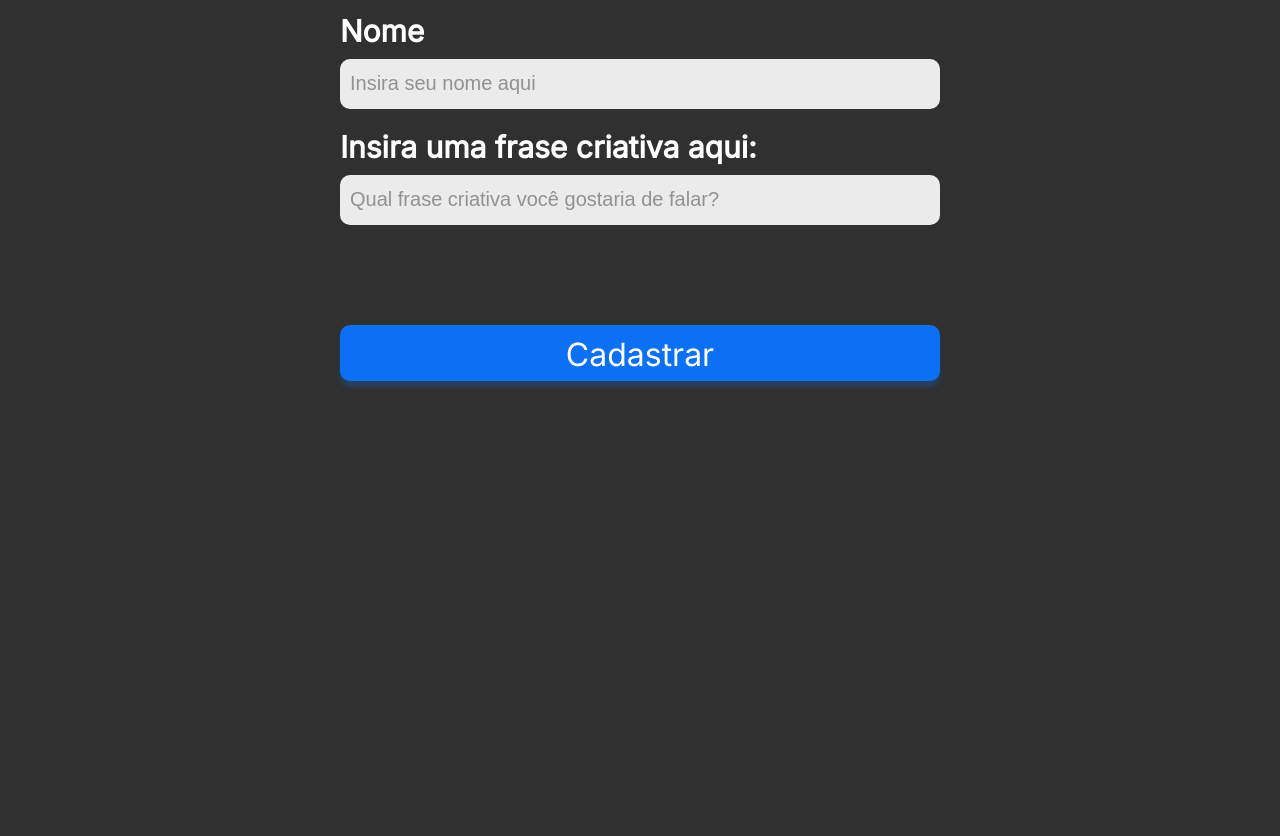
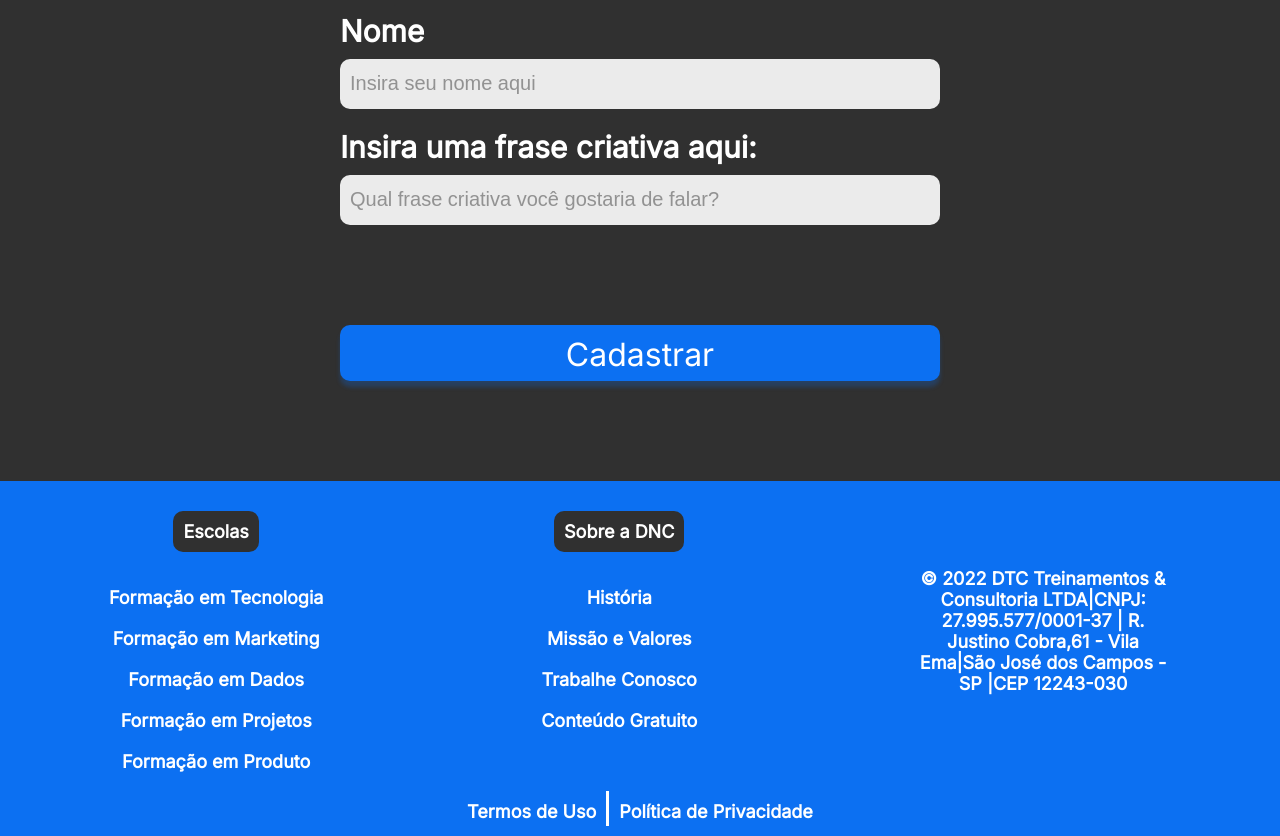
Before and after one commit to julia-gegers/bootcamp-dnc, a plain HTML site: page index.html in a window 1280 px wide. Shown: the part 1282-2118 px from the top of the page. Before the commit the page ends 1763 px from the top, so only its background shows below. Drawn offline with Linux system fonts and the light colour scheme.

Commit message:
adicionando media query para mobile

```diff
--- a/estilo.css
+++ b/estilo.css
@@ -156,3 +156,139 @@ input[type="submit"]{
     box-shadow: 0px 6px 4px rgba(12, 112, 242, 0.25);
     cursor: pointer;
 }
+
+footer{
+    width: 100%;
+    background-color: var(--azul-dnc);
+}
+
+footer .linha1{
+    display: flex;
+    justify-content: space-around;
+    align-items: center;
+}
+
+footer ul{
+    list-style: none;
+    margin: 0;
+    padding: 0;
+
+}
+
+footer nav{
+    display: flex;
+    flex-direction: column;
+    align-items: center;
+    height: 300px;
+}
+
+footer h5{
+    text-align: center;
+    color: white;
+    font-weight: 800;
+    font-size: 18px;
+    font-family: var(--fonte-padrao);
+    background-color: var(--preto-dnc);
+    border-radius: 10px;
+    padding: 10px 10px 10px 10px;
+    margin-bottom: 15px;
+
+
+}
+
+footer ul li{
+    text-align: center;
+    color: white;
+    font-weight: 600;
+    font-size: 18px;
+    font-family: var(--fonte-padrao);
+    margin: 20px 0px 20px 0px;
+}
+
+footer ul li a{
+    color: white;
+    text-decoration: none;
+}
+
+footer ul li a:hover{
+    color: var(--cinza-hover);
+}
+
+footer .endereço{
+    font-weight: 600;
+    font-size: 18px;
+    font-family: var(--fonte-padrao);
+    color: white;
+    width: 20%;
+    text-align: center;
+}
+
+footer .linha2{
+    display: flex;
+    justify-content: center;
+    height: 35px;
+    padding: 10px;
+
+}
+
+footer .linha2 a{
+    font-family: var(--fonte-padrao);
+    font-size: 18px;
+    font-weight: 600;
+    color: white;
+    text-decoration: none;
+    padding: 10px;
+}
+
+footer .linha2 a:first-child{
+    border-right: 3px solid white;
+}
+
+footer .linha2a:hover{
+    color: var(--cinza-hover);
+}
+
+@media only screen and (max-width: 600px){
+    #principal{
+        flex-direction: column;
+        height: auto;
+
+    }
+
+    #menu{
+        flex-direction: column;
+        width: 100%;
+        padding: 0px;
+}
+
+#menu a{
+    display: flex;
+    height: 50px;
+    align-items: center;
+
+}
+
+#principal button{
+    width: 100%;
+    margin: 0px;
+}
+
+section h1{
+    font-size: 38px;
+}
+section h2{
+    font-size: 28px;
+    padding-right: 15px;
+    padding-left: 15px;
+}
+
+form{
+    width: 95%;
+    font-size: 20px;
+}
+
+.checkbox-itens{
+    font-size: 17px;
+}
+
+}
--- a/index.html
+++ b/index.html
@@ -78,10 +78,41 @@
                 </div>
 
                <input type="submit" value="Cadastrar">
+            </form>
+    </section>
 
-            </form>
+    <footer>
+        <div class="linha1">
+            <nav>
+                <h5>Escolas</h5>
+                <ul>
+                        <li><a href="">Formação em Tecnologia</a></li>
+                        <li><a href="">Formação em Marketing</a></li>
+                        <li><a href="">Formação em Dados</a></li>
+                        <li><a href="">Formação em Projetos</a></li>
+                        <li><a href="">Formação em Produto</a></li>
+                </ul>
+            </nav>
+            <nav>
+                <h5>Sobre a DNC</h5>
+                <ul>
+                        <li><a href="">História</a></li>
+                        <li><a href="">Missão e Valores</a></li>
+                        <li><a href="">Trabalhe Conosco</a></li>
+                        <li><a href="">Conteúdo Gratuito</a> </li>
+                </ul>
+            </nav>
 
-    </section>
+            <div class="endereço">
+                © 2022 DTC Treinamentos & Consultoria LTDA|CNPJ: 27.995.577/0001-37 | R. Justino Cobra,61 - Vila Ema|São José dos Campos - SP |CEP 12243-030
+            </div>
+        </div>
+
+        <div class="linha2">
+            <a href="">Termos de Uso</a>
+            <a href="">Política de Privacidade</a>
+        </div>
+    </footer>
 
 </body>
 
```
